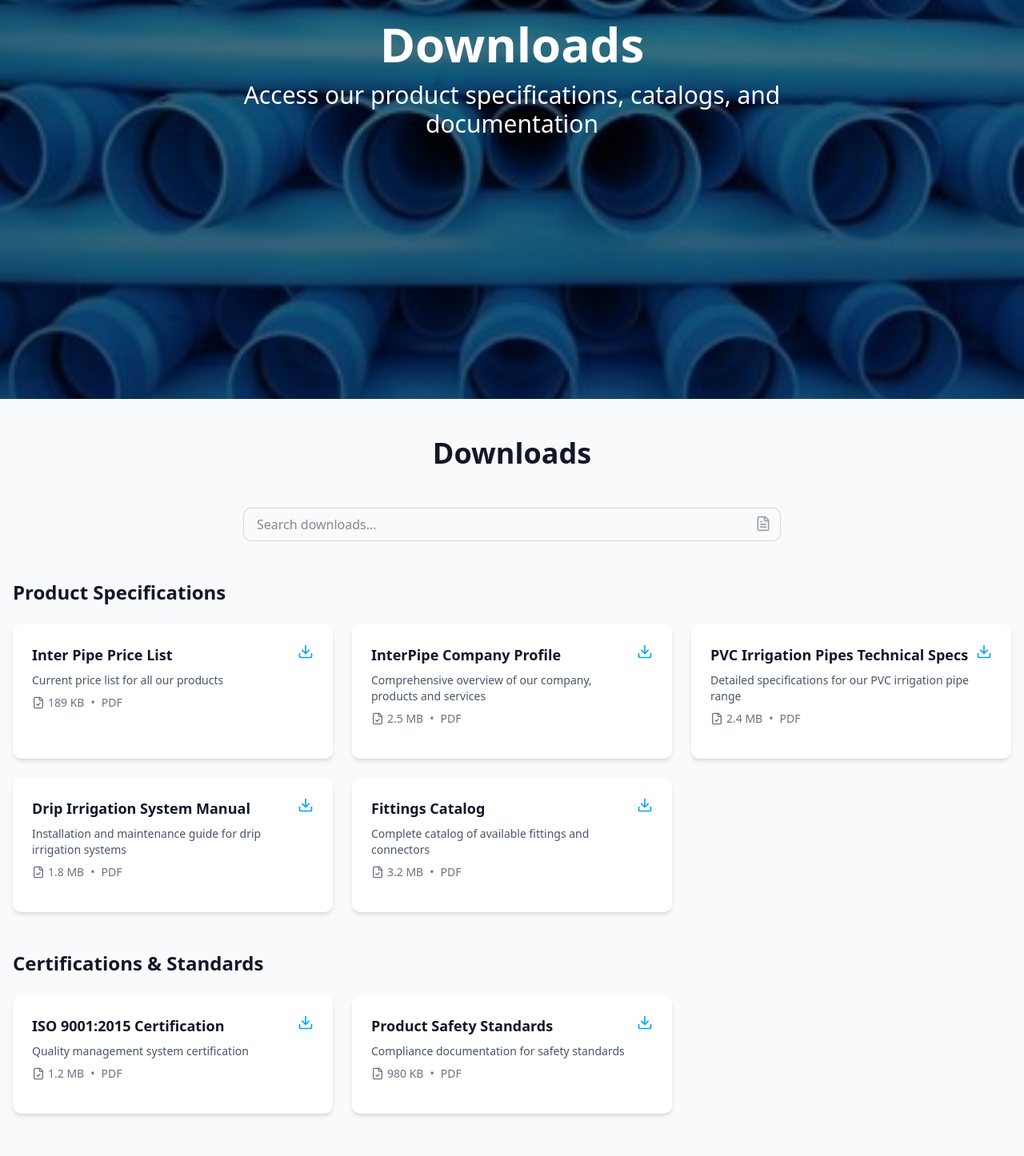
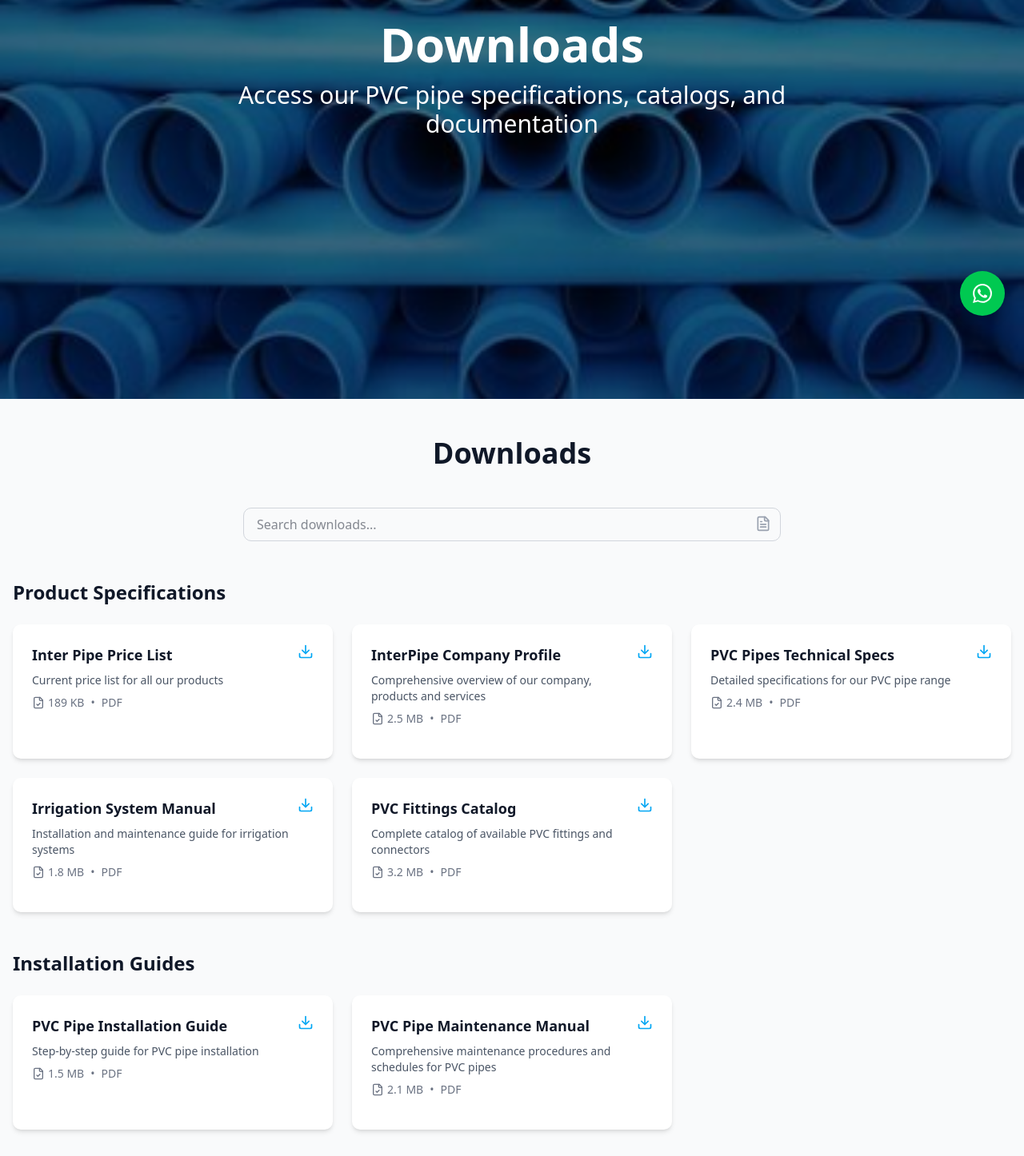
Before and after one commit to Interpipe/web-app, a React (Vite) app in the folder interpipe-website/: page /downloads in a window 1280 px wide. Shown: the part 381-1827 px from the top of the page at 80% size. Built offline with nearby package versions, Linux system fonts and the light colour scheme; the HTML template or start-up script is replaced by a standard one.

Commit message:
Tweaked client requests

```diff
--- a/interpipe-website/src/App.tsx
+++ b/interpipe-website/src/App.tsx
@@ -1,6 +1,7 @@
 import { BrowserRouter as Router, Routes, Route } from 'react-router-dom';
 import Header from './components/Header';
 import Footer from './components/Footer';
+import WhatsAppFab from './components/WhatsAppFab';
 import Home from './pages/Home';
 import Products from './pages/Products';
 import Downloads from './pages/Downloads';
@@ -24,6 +25,7 @@ const App = () => {
           </Routes>
         </main>
         <Footer />
+        <WhatsAppFab />
       </div>
     </Router>
   );
--- a/interpipe-website/src/components/Footer.tsx
+++ b/interpipe-website/src/components/Footer.tsx
@@ -10,7 +10,7 @@ const Footer = () => {
           <div>
             <h3 className="text-2xl font-bold text-sky-500 mb-4">Interpipe</h3>
             <p className="text-gray-400 mb-4">
-              Your trusted partner in irrigation solutions, committed to sustainable water management.
+              Manufacturer of PVC and HDPE systems. We are looking for distributors to join our sales force. Contact us today for more information!
             </p>
             <div className="flex space-x-4">
               <a href="#" className="text-gray-400 hover:text-sky-500 transition-colors">
--- a/interpipe-website/src/components/HomeHero.tsx
+++ b/interpipe-website/src/components/HomeHero.tsx
@@ -20,7 +20,7 @@ const slides: Slide[] = [
   {
     id: 'slide1',
     title: "Committed to Flow",
-    subtitle: "Your trusted partner in irrigation solutions",
+    subtitle: "Your trusted partner in PVC and HDPE systems",
     image: slideImage1,
     link: "/products",
     linkText: "Explore Products"
--- /dev/null
+++ b/interpipe-website/src/components/WhatsAppBusinessIcon.tsx
@@ -0,0 +1,28 @@
+import React from 'react';
+
+interface WhatsAppBusinessIconProps {
+  size?: number;
+  color?: string;
+}
+
+const WhatsAppBusinessIcon: React.FC<WhatsAppBusinessIconProps> = ({
+  size = 24,
+  color = 'currentColor'
+}) => {
+  return (
+    <svg
+      width={size}
+      height={size}
+      viewBox="0 0 24 24"
+      fill="none"
+      xmlns="http://www.w3.org/2000/svg"
+    >
+      <path
+        d="M17.472 14.382c-.297-.149-1.758-.867-2.03-.967-.273-.099-.471-.148-.67.15-.197.297-.767.966-.94 1.164-.173.199-.347.223-.644.075-.297-.15-1.255-.463-2.39-1.475-.883-.788-1.48-1.761-1.653-2.059-.173-.297-.018-.458.13-.606.134-.133.298-.347.446-.52.149-.174.198-.298.298-.497.099-.198.05-.371-.025-.52-.075-.149-.669-1.612-.916-2.207-.242-.579-.487-.5-.669-.51-.173-.008-.371-.01-.57-.01-.198 0-.52.074-.792.372-.272.297-1.04 1.016-1.04 2.479 0 1.462 1.065 2.875 1.213 3.074.149.198 2.096 3.2 5.077 4.487.709.306 1.262.489 1.694.625.712.227 1.36.195 1.871.118.571-.085 1.758-.719 2.006-1.413.248-.694.248-1.289.173-1.413-.074-.124-.272-.198-.57-.347m-5.421 7.403h-.004a9.87 9.87 0 01-5.031-1.378l-.361-.214-3.741.982.998-3.648-.235-.374a9.86 9.86 0 01-1.51-5.26c.001-5.45 4.436-9.884 9.888-9.884 2.64 0 5.122 1.03 6.988 2.898a9.825 9.825 0 012.893 6.994c-.003 5.45-4.437 9.884-9.885 9.884m8.413-18.297A11.815 11.815 0 0012.05 0C5.495 0 .16 5.335.157 11.892c0 2.096.547 4.142 1.588 5.945L.057 24l6.305-1.654a11.882 11.882 0 005.683 1.448h.005c6.554 0 11.89-5.335 11.893-11.893a11.821 11.821 0 00-3.48-8.413z"
+        fill={color}
+      />
+    </svg>
+  );
+};
+
+export default WhatsAppBusinessIcon;
--- /dev/null
+++ b/interpipe-website/src/components/WhatsAppFab.tsx
@@ -0,0 +1,20 @@
+import WhatsAppBusinessIcon from './WhatsAppBusinessIcon';
+
+const WhatsAppFab = () => {
+  const phoneNumber = '+263777418618';
+  const whatsappUrl = `https://wa.me/${phoneNumber.replace('+', '')}`;
+
+  return (
+    <a
+      href={whatsappUrl}
+      target="_blank"
+      rel="noopener noreferrer"
+      className="fixed bottom-6 right-6 z-50 bg-green-500 text-white p-4 rounded-full shadow-lg hover:bg-green-600 transition-colors flex items-center justify-center"
+      aria-label="Chat on WhatsApp"
+    >
+      <WhatsAppBusinessIcon size={24} color="white" />
+    </a>
+  );
+};
+
+export default WhatsAppFab;
--- a/interpipe-website/src/pages/Downloads.tsx
+++ b/interpipe-website/src/pages/Downloads.tsx
@@ -28,47 +28,25 @@ const downloads = [
       },
       {
         id: 'pvc-specs',
-        title: 'PVC Irrigation Pipes Technical Specs',
-        description: 'Detailed specifications for our PVC irrigation pipe range',
+        title: 'PVC Pipes Technical Specs',
+        description: 'Detailed specifications for our PVC pipe range',
         fileSize: '2.4 MB',
         type: 'PDF',
         url: '#',
       },
       {
-        id: 'drip-manual',
-        title: 'Drip Irrigation System Manual',
-        description: 'Installation and maintenance guide for drip irrigation systems',
+        id: 'irrigation-manual',
+        title: 'Irrigation System Manual',
+        description: 'Installation and maintenance guide for irrigation systems',
         fileSize: '1.8 MB',
         type: 'PDF',
         url: '#',
       },
       {
         id: 'fittings-catalog',
-        title: 'Fittings Catalog',
-        description: 'Complete catalog of available fittings and connectors',
+        title: 'PVC Fittings Catalog',
+        description: 'Complete catalog of available PVC fittings and connectors',
         fileSize: '3.2 MB',
-        type: 'PDF',
-        url: '#',
-      },
-    ],
-  },
-  {
-    id: 'certifications',
-    category: 'Certifications & Standards',
-    items: [
-      {
-        id: 'iso-cert',
-        title: 'ISO 9001:2015 Certification',
-        description: 'Quality management system certification',
-        fileSize: '1.2 MB',
-        type: 'PDF',
-        url: '#',
-      },
-      {
-        id: 'safety-standards',
-        title: 'Product Safety Standards',
-        description: 'Compliance documentation for safety standards',
-        fileSize: '980 KB',
         type: 'PDF',
         url: '#',
       },
@@ -80,16 +58,16 @@ const downloads = [
     items: [
       {
         id: 'installation-guide',
-        title: 'Basic Installation Guide',
-        description: 'Step-by-step guide for basic pipe installation',
+        title: 'PVC Pipe Installation Guide',
+        description: 'Step-by-step guide for PVC pipe installation',
         fileSize: '1.5 MB',
         type: 'PDF',
         url: '#',
       },
       {
         id: 'maintenance-manual',
-        title: 'Maintenance Manual',
-        description: 'Comprehensive maintenance procedures and schedules',
+        title: 'PVC Pipe Maintenance Manual',
+        description: 'Comprehensive maintenance procedures and schedules for PVC pipes',
         fileSize: '2.1 MB',
         type: 'PDF',
         url: '#',
@@ -103,7 +81,7 @@ const Downloads = () => {
     <div>
       <Hero
         title="Downloads"
-        subtitle="Access our product specifications, catalogs, and documentation"
+        subtitle="Access our PVC pipe specifications, catalogs, and documentation"
         image={pvcPipesImage}
       />
       <div className="py-12">
--- a/interpipe-website/src/pages/Home.tsx
+++ b/interpipe-website/src/pages/Home.tsx
@@ -12,48 +12,47 @@ const features = [
     id: 'quality',
     icon: Droplet,
     title: "Superior Quality",
-    description: "Our PVC pipes are manufactured using the highest quality materials, ensuring durability and long-lasting performance."
+    description: "Our PVC pipes are manufactured using the highest quality materials and advanced technology, ensuring durability and long-lasting performance."
   },
   {
     id: 'reliability',
     icon: Shield,
     title: "Reliable Performance",
-    description: "Built to withstand the toughest conditions, our pipes deliver consistent performance year after year."
+    description: "Built to withstand the toughest conditions, our PVC pipes deliver consistent performance year after year in various applications."
   },
   {
     id: 'efficiency',
     icon: Zap,
     title: "Energy Efficient",
-    description: "Optimized design ensures maximum water flow with minimal energy consumption, saving you money."
+    description: "Optimized design ensures maximum water flow with minimal energy consumption, making our PVC pipes an economical choice."
   }
 ];
 
 const stats = [
   { id: 'customers', number: "150+", label: "Happy Customers", icon: Users },
-  { id: 'experience', number: "5+", label: "Years Experience", icon: Award },
-  { id: 'countries', number: "3+", label: "Countries Served", icon: Globe },
-  { id: 'support', number: "24/7", label: "Support Available", icon: Clock }
+  { id: 'experience', number: "3+", label: "Years Experience", icon: Award },
+  { id: 'worktime', number: "Open", label: "Weekdays: 0730-1700hrs\nWeekends: 0730-1400hrs", icon: Clock }
 ];
 
 const featuredProducts = [
   {
     id: 'pvc',
-    name: "PVC Irrigation Pipes",
-    description: "High-quality PVC pipes for efficient water distribution",
+    name: "PVC Pipes",
+    description: "High-quality PVC pipes for various applications",
     image: pvcImage,
     link: "/products#pvc-pipes"
   },
   {
     id: 'hdpe',
     name: "HDPE Pipes",
-    description: "Durable polyethylene pipes for various applications",
+    description: "Durable polyethylene pipes for specialized applications",
     image: hdpeImage,
     link: "/products#poly-pipes"
   },
   {
     id: 'casings',
     name: "Borehole Casings",
-    description: "Reliable casings for water well applications",
+    description: "Reliable PVC casings for water well applications",
     image: boreholeImage,
     link: "/products#casings"
   }
@@ -86,12 +85,12 @@ const Home = () => {
       {/* Stats Section */}
       <section className="py-16 bg-gray-50">
         <div className="container mx-auto px-4">
-          <div className="grid grid-cols-2 md:grid-cols-4 gap-8">
+          <div className="grid grid-cols-2 md:grid-cols-3 gap-8">
             {stats.map((stat) => (
               <div key={stat.id} className="text-center">
                 <stat.icon className="w-12 h-12 text-sky-500 mx-auto mb-4" />
                 <div className="text-3xl font-bold text-gray-900 mb-2">{stat.number}</div>
-                <div className="text-gray-600">{stat.label}</div>
+                <div className="text-gray-600 whitespace-pre-line">{stat.label}</div>
               </div>
             ))}
           </div>
@@ -197,9 +196,9 @@ const Home = () => {
       {/* CTA Section */}
       <section className="py-20 bg-indigo-600 text-white">
         <div className="container mx-auto px-4 text-center">
-          <h2 className="text-3xl font-bold mb-6">Ready to Transform Your Irrigation System?</h2>
+          <h2 className="text-3xl font-bold mb-6">Ready to Transform Your Water Systems?</h2>
           <p className="text-xl mb-8 max-w-2xl mx-auto">
-            Contact us today to learn more about our products and get expert advice for your specific needs.
+            Contact us today to learn more about our PVC pipe products and get expert advice for your specific needs.
           </p>
           <div className="flex flex-col sm:flex-row gap-4 justify-center">
             <Link
--- a/interpipe-website/src/pages/Products.tsx
+++ b/interpipe-website/src/pages/Products.tsx
@@ -9,16 +9,16 @@ import productsHeroImage from '../assets/Home/IMG-20250224-WA0027.jpg';
 const products = [
   {
     id: 1,
-    name: 'PVC Irrigation Pipes',
-    description: 'High-quality PVC pipes designed for efficient water distribution in agricultural and landscaping applications.',
-    features: ['UV resistant', 'Corrosion free', 'Easy installation'],
+    name: 'PVC Pipes',
+    description: 'High-quality PVC pipes manufactured for various applications including water supply, drainage, and industrial use.',
+    features: ['UV resistant', 'Corrosion free', 'Easy installation', 'Long-lasting durability'],
     sizes: ['1/2" to 12"', 'Custom sizes available'],
     image: pvcImage,
   },
   {
     id: 2,
-    name: 'Drip Irrigation Systems',
-    description: 'Complete drip irrigation solutions for precise water delivery to plants and crops.',
+    name: 'Irrigation Systems',
+    description: 'Complete irrigation solutions including PVC pipes and fittings for agricultural and landscaping applications.',
     features: ['Water efficient', 'Pressure compensated', 'Anti-clogging'],
     sizes: ['Various configurations', 'Customizable'],
     image: polyImage,
@@ -26,7 +26,7 @@ const products = [
   {
     id: 3,
     name: 'Fittings & Connectors',
-    description: 'Comprehensive range of fittings and connectors for seamless pipe connections.',
+    description: 'Comprehensive range of PVC fittings and connectors for seamless pipe connections.',
     features: ['Leak-proof', 'Durable', 'Easy to maintain'],
     sizes: ['Compatible with all pipe sizes', 'Standard and custom options'],
     image: sewerImage,
@@ -38,7 +38,7 @@ const Products = () => {
     <div>
       <Hero
         title="Our Products"
-        subtitle="Discover our comprehensive range of irrigation solutions"
+        subtitle="Discover our comprehensive range of PVC pipe solutions"
         image={productsHeroImage}
       />
       <div className="py-12">
```
Also changed, not shown: interpipe-website/src/pages/Gallery.tsx (+13 -13 lines).
